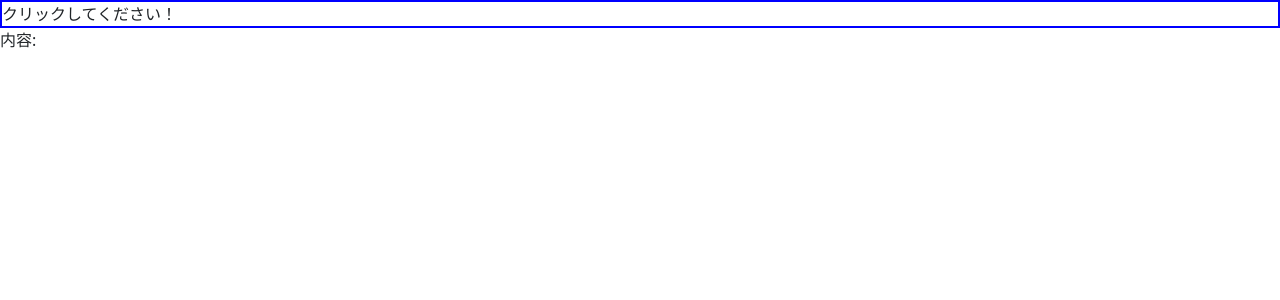
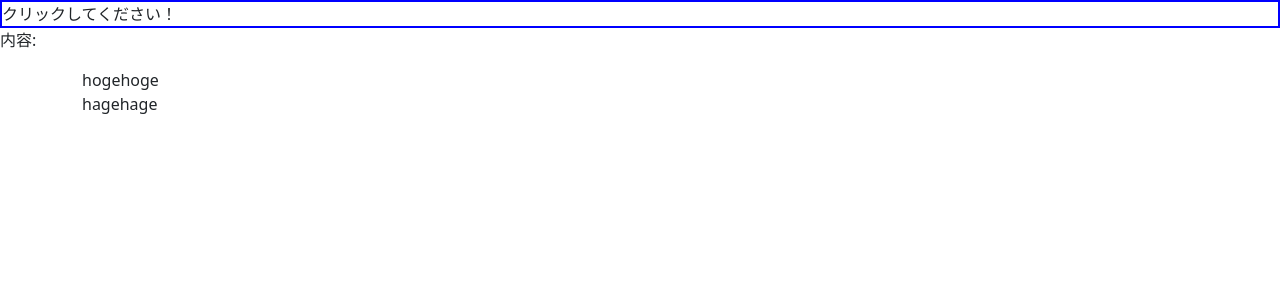
Before and after one commit to piny940/vue-nuxt-introduction, a Vue app: page / in a window 1280 px wide. Shown: the top 300 px of the page. Built offline with nearby package versions, Linux system fonts and the light colour scheme.

Commit message:
Try names slot

```diff
--- a/src/App.vue
+++ b/src/App.vue
@@ -1,12 +1,23 @@
 <template>
   <div id="click-box" v-on:click.exact="onClick" v-on:click.shift="onShiftClick">クリックしてください！</div>
   <p>内容: {{ description }}</p>
+  <HelloWorld>
+    <template v-slot:hoge>
+      hogehoge
+    </template>
+    hagehage
+  </HelloWorld>
 </template>
 
 
 <script>
+import HelloWorld from "./components/HelloWorld.vue";
+
 export default {
   name: "app",
+  components: {
+    HelloWorld,
+  },
   data: function() {
     return {
       description: "",
--- /dev/null
+++ b/src/components/HelloWorld.vue
@@ -0,0 +1,18 @@
+<template>
+  <div class="container">
+    <div><slot name="hoge" /></div>
+    <div><slot /></div>
+  </div>
+</template>
+
+<script>
+export default {
+}
+</script>
+
+<style scoped>
+.container {
+  display: flex;
+  flex-direction: column;
+}
+</style>
```
